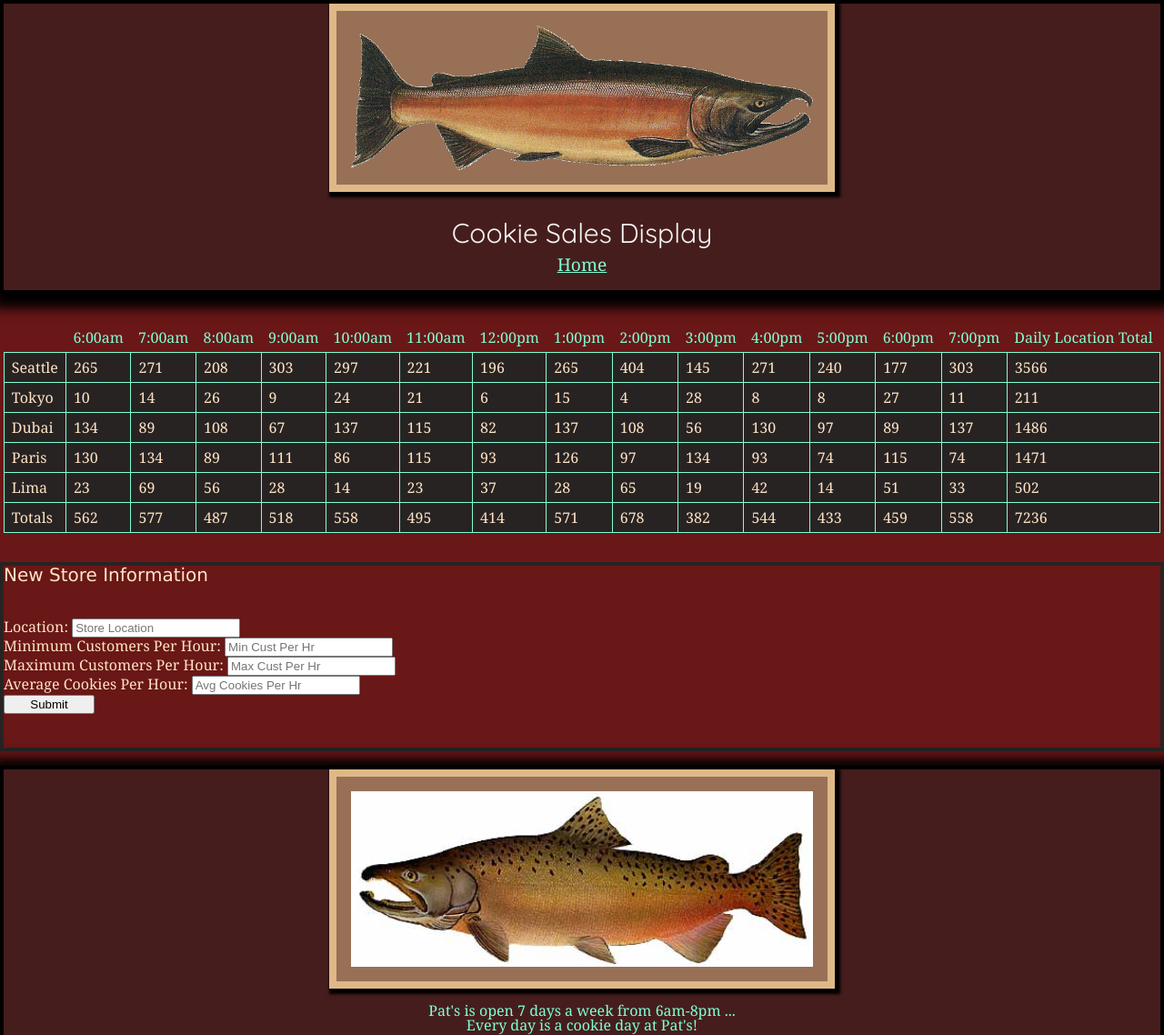
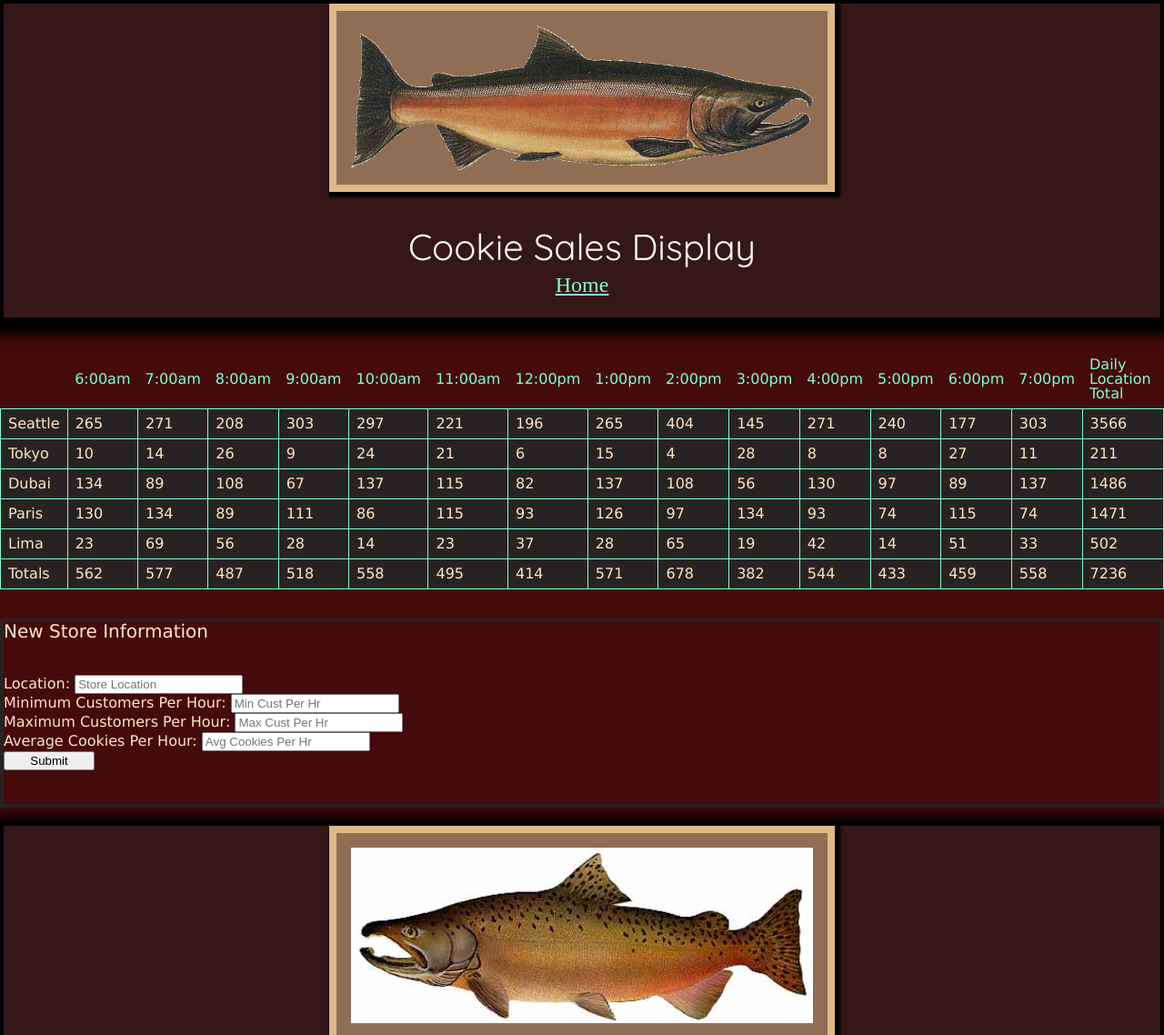
Before and after one commit to theladygen/cookie-stand, a plain HTML site: page pages/sales.html in a window 1280 px wide. Shown: the top 1138 px of the page at 91% size. Drawn offline with Linux system fonts and the light colour scheme.

Commit message:
adjusted colors and reran lighthouse, updated README

```diff
--- a/css/style.css
+++ b/css/style.css
@@ -1,18 +1,16 @@
 body {
-  background-color: rgb(105, 23, 23);
-  font-family: Georgia, Times, serif;
+  background-color: rgb(69, 10, 10);
 }
 
 header {
   background-color: rgba(40, 35, 35, 0.519);
   border: 4px solid black;
   box-shadow: 4px  4px  12px 12px #000000;
-    /* background-image: url("img/river.jpg"); */
 }
 
 h1 {
   color: whitesmoke;
-  font-size: 30px;
+  font-size: 40px;
   text-align: center;
   margin-top: 1em;
   font-family: 'Quicksand', sans-serif;
@@ -29,18 +27,12 @@ h1 {
   box-shadow: 3px  3px  3px 3px #000000;
 
 }
-h3 {
-  color: whitesmoke;
-  font-size: 20px;
-  margin: 1em;
-  font-family: 'Quicksand', sans-serif;
-}
 
 a {
   color: aquamarine;
   display: flex;
   justify-content: center;
-  font-size: larger;
+  font-size: x-large;
   padding-bottom: 1em;
 }
 
@@ -53,6 +45,7 @@ li {
 
 section, div, p {
   color: aquamarine;
+  font-family: Georgia, Times, serif;
 }
 
 #sales-table {
@@ -66,6 +59,7 @@ th {
   padding: 0.5em;
   vertical-align: middle;
   text-align: left;
+  font-family: Verdana, sans-serif;
 }
 
 #total-label, #hourly-total {
@@ -74,6 +68,7 @@ th {
   padding: 0.5em;
   color:bisque;
   background-color: rgb(40, 35, 35);
+  font-family: Verdana, sans-serif;
 }
 
 
@@ -83,6 +78,7 @@ th {
   padding: 0.5em;
   color:bisque;
   background-color: rgb(40, 35, 35);
+  font-family: Verdana, sans-serif;
 }
 
 td {
@@ -91,6 +87,7 @@ td {
   padding: 0.5em;
   color:bisque;
   background-color: rgb(40, 35, 35);
+  font-family: Verdana, sans-serif;
 }
 form {
   border: 4px solid rgb(40, 35, 35);;
@@ -102,6 +99,7 @@ fieldset {
   flex-direction: column;
   justify-content: center;
   height:200px;
+  font-family: Verdana, sans-serif;
 }
 
 legend {
@@ -128,11 +126,14 @@ footer div {
 .contact {
   margin: 1em;
   text-align: center;
+  color: whitesmoke;
+  font-family: 'Quicksand', sans-serif;
 }
 
 .copy {
   text-align: right;
   padding-right: 1em;
+  color: bisque;
 }
 
 #family {
@@ -158,4 +159,6 @@ footer div {
 .about, .pitch {
   text-align: center;
   margin: 2em;
+  font-family: Georgia, Times, serif;
+  font-size: large;
 }
```
Also changed, not shown: js/app.js (+19 -0 lines), 2 other files.
